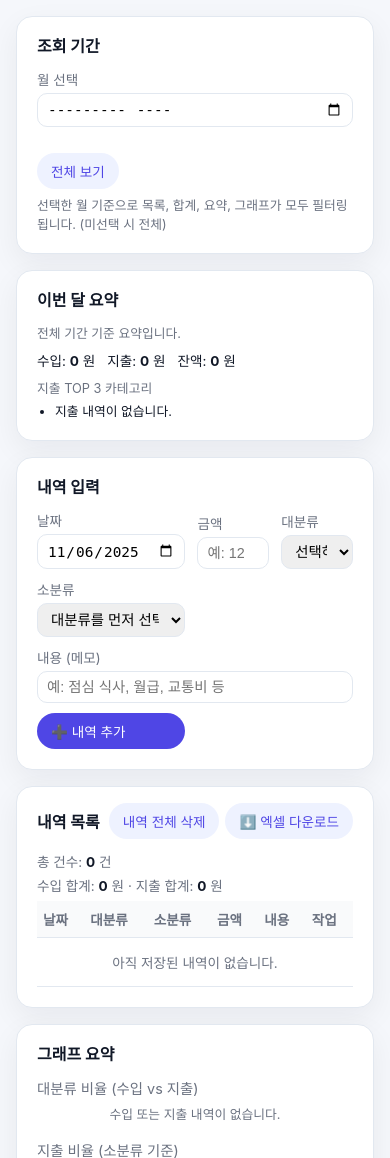
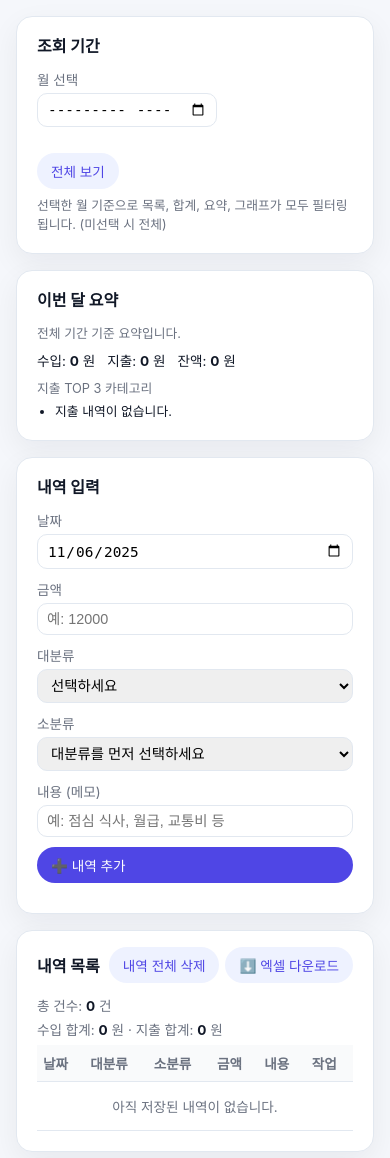
Before and after one commit to KimJunYoung0524/account-book, a Flask app: page / in a window 390 px wide. Shown: the part 168-1326 px from the top of the page. Run offline with Flask 3, Linux system fonts and the light colour scheme; data that the repository does not hold is empty.

Commit message:
update mobile layout and ui

```diff
--- a/templates/index.html
+++ b/templates/index.html
@@ -386,13 +386,8 @@
             }
         }
 
-        /* 작은 폰: 1칸 + 월 선택 / 전체 보기 모양 이전처럼 */
+        /* 작은 폰: 1칸 + 월 선택/전체보기 + 입력폼 세로 정렬 */
         @media (max-width: 520px) {
-            /* 입력 폼 1칸 */
-            form {
-                grid-template-columns: 1fr;
-            }
-
             header {
                 flex-direction: column;
                 align-items: flex-start;
@@ -410,32 +405,34 @@
                 gap: 4px;
             }
 
-            /* CSV 줄 세로 */
             .csv-row {
                 flex-direction: column;
                 align-items: flex-start;
             }
 
-            /* 조회 기간: 월 선택은 전체 폭, 전체보기는 작은 pill 버튼 */
+            /* 조회 기간: 월 선택은 180px, 전체보기는 아래 pill 버튼 */
             .filter-row {
                 flex-direction: column;
                 align-items: flex-start;
                 gap: 6px;
             }
-            .filter-field {
-                width: auto;
-            }
-            .filter-field:first-child {
-                width: 100%;      /* 월 선택 칸만 100% */
-            }
-            .filter-field input[type="month"] {
-                width: 100%;
+            .filter-field:first-child input[type="month"] {
+                width: 180px;
             }
             #btn-clear-filter {
-                width: auto;      /* 버튼은 내용만큼만 */
+                width: auto;
                 justify-content: center;
                 text-align: center;
                 align-self: flex-start;
+            }
+
+            /* 내역 입력 폼: 한 줄씩 세로 */
+            #account-form {
+                display: block;
+            }
+            #account-form .form-group {
+                width: 100%;
+                margin-bottom: 10px;
             }
         }
     </style>
```
